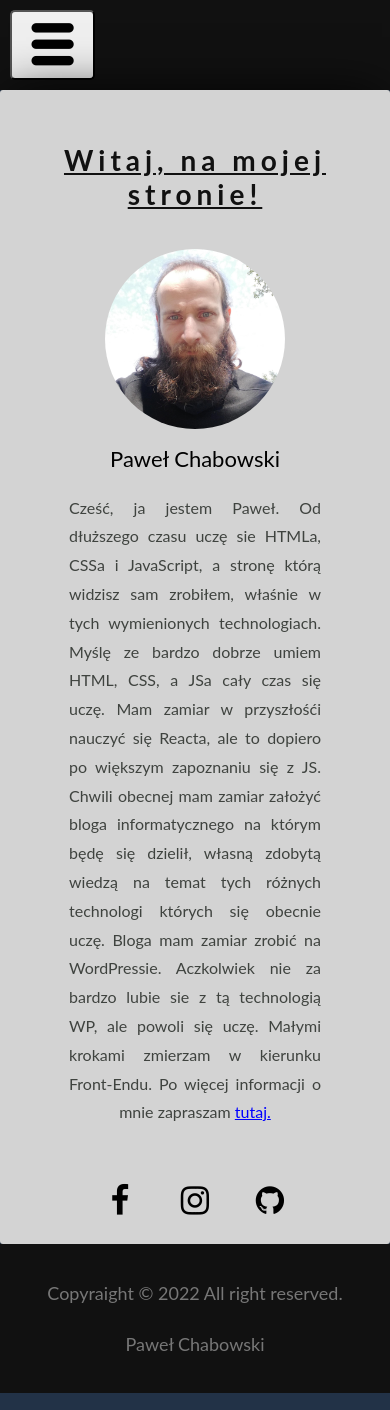
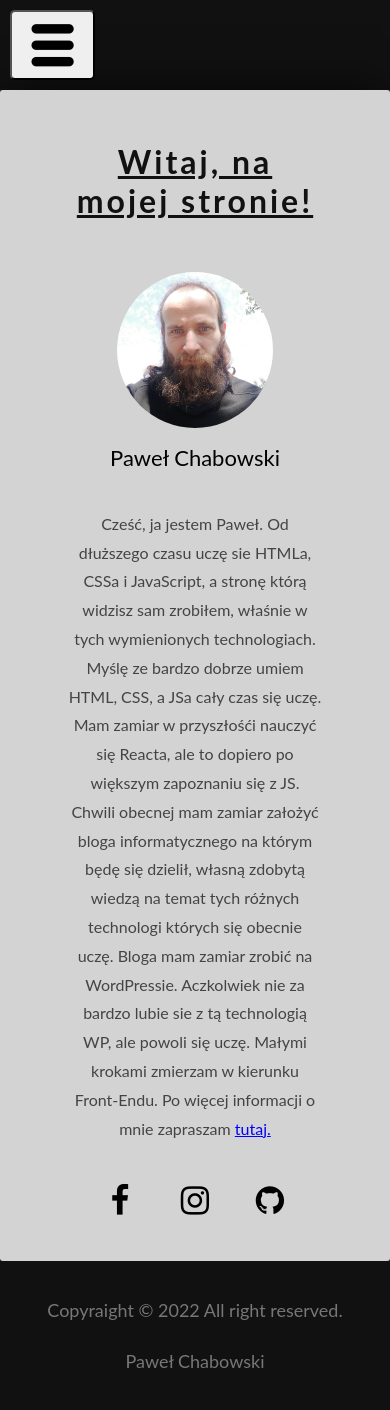
Before and after one commit to PChabowski/pchabowski.github.io, a plain HTML site: page index.html in a window 390 px wide. Drawn offline with Linux system fonts and the light colour scheme.

Commit message:
update index and css to be used flexbox

```diff
--- a/index.html
+++ b/index.html
@@ -12,9 +12,8 @@
 
 </head>
   <body>
-	<header class="bg-dark">
-		<nav>
-			<div class="menu">
+	<header class="bg-color">
+		<nav class="menu">
 				<button class="icon-menu" onclick="openMenu()" type="button"></button>
 				<div id="Topnav" class="Topnav">
             <a class="button ative" id="defaultOpen" onclick="onePage('strona-glowna', this)" href="#strona-glowna">Strona główna</a>
@@ -22,15 +21,12 @@
             <a class="button" onclick="onePage('projekty', this)" href="#projekty">Projekty</a>
             <a class="button" onclick="onePage('kontakt', this)" href="#kontakt">Kontakt</a>
 				</div>
-			</div>
 		</nav>
 	</header>
-
-	<div id="content">
-		<main>
+	<main id="content">
     <article class="article show" id="strona-glowna">
 		<header>
-				  	<h3>Witaj, na mojej stronie!</h3>
+			<h1>Witaj, na mojej stronie!</h1>
 		</header>
 		<figure>
 			<img src="img.jpg" width="300" height="220">
@@ -38,10 +34,9 @@
 		</figure>
         <p>Cześć, ja jestem Paweł. Od dłuższego czasu uczę sie HTMLa, CSSa i JavaScript, a stronę którą widzisz sam zrobiłem, właśnie w tych wymienionych technologiach. Myślę ze bardzo dobrze umiem HTML, CSS, a JSa cały czas się uczę. Mam zamiar w przyszłośći nauczyć się Reacta, ale to dopiero po większym zapoznaniu się z JS. Chwili obecnej mam zamiar założyć bloga informatycznego na którym będę się dzielił, własną zdobytą wiedzą na temat tych różnych technologi których się obecnie uczę. Bloga mam zamiar zrobić na WordPressie. Aczkolwiek nie za bardzo lubie sie z tą technologią WP, ale powoli się uczę. Małymi krokami zmierzam w kierunku Front-Endu. Po więcej informacji o mnie zapraszam <a onclick="onePage('o-mnie', about)" href="#o-mnie">tutaj.</a></p>
     </article>
-
     <article class="article" id="o-mnie">
       <header>
-            <h3>O mnie</h3>
+        <h1>O mnie</h1>
       </header>
       <figure>
         <img src="img.jpg" width="300" height="220">
@@ -51,10 +46,9 @@
       <p>Po za tym ze, uczę się języka Front-Endowego i uwilbiam się uczyć i rozwijać. Mam też inne zainteresowania, np. uwielbiam grać na gitarz, i zarówno tak jak przy programowaniu i przy graniu na gitarze, to i przy jednym i drugim mam stany flow. Mówię sobie, pogram sobie chwile na gitarze albo zaprojektuję strone. I ta chwila mija, a potem patrzę na zegra i widzę jak mineły 2, 3, 4 godziny albo i więcej, i się zastanawiasz jak ten czas mógł tak szybko minąć? przecież to była zaledwie chwila, a tu czas iść do pracy albo innymi obowiązkami zająć.</p>
       <p>Również po za uczeniem się i samorozwojem, lubie też iść sobie po biegać, tak ze 30 minut dla zdrowia. Ostanimi czasy zaczynam czytać więcej książek, a nawet też rozwiązuje sudoku, coraz częściej widzę jak rozwiązywanie sudoku pomaga przy rozwiązywaniu problemów przy programowaniu, i nie tylko przy programowaniu. Uwielbiam też czasami spisywać własne myśli i spostrzeżenia na temat życia, którymi rzadziej dzielę się na swoim obecnym, blogu o <a href="https://symbolicthelightoflife.blogspot.com/" target="_blank">tutaj.</a> Myślę że to by było już, na tyle o mnie. Dziękuję za uwage;)</p>
     </article>
-
     <article class="article" id="projekty">
       <header>
-            <h3>Moje Projekty</h3>
+        <h1>Moje Projekty</h1>
         <h2>Moja strona</h2>
       </header>
       <p>
@@ -65,22 +59,18 @@
         <p>informacje o kolejny projekcie.</p>
       </header>
     </article>
-
     <article class="article" id="kontakt">
       <header>
-            <h3>Kontak do mnie</h3>
+        <h1>Kontak do mnie</h1>
         <h2>Paweł Chabowski</h2>
       </header>
-          <div class="contact">
         <p>Jeśli masz jakieś pytanie lub chciałbyś podzielić sie jakąś informacją albo zapytać o współpracę, to zapraszam do kontaktu.</p>
         <p>
           <b>Email:</b> <a href="mailto:p.chabowski1@gmail.com">p.chabowski1@gmail.com</a>
         </p>
         <p>Postaram sie odpowiedzieć w miare najszybciej jak to tylko będzie możliwe. Zapraszam również do kontatku przez podane niżej social media.</p>
-          </div>
     </article>
-
-				<div class="social clear">
+		<div class="social">
         <a href="https://www.facebook.com/profile.php?id=100007308978966" target="_blank">
           <i class="icon-facebook">
           </i>
@@ -95,14 +85,13 @@
         </a>
 		</div>
 	</main>
-	</div>
-    <button onclick="goTop()" id="goTop" title="Go to top"><span>↑</span></button>
-	<footer class="bg-dark">
+	<footer class="bg-color">
     <div>
       <p>Copyraight &copy; 2022 All right reserved.</p>
 			<p>Paweł Chabowski</p>
 		</div>
 	</footer>
+  <button onclick="goTop()" id="goTop" title="Go to top"><span>↑</span></button>
 	<script src="menu.js"></script>
 </body>
 </html>
--- a/main.css
+++ b/main.css
@@ -1,46 +1,49 @@
-body, html
-{
+body, html {
 	background-color: #223247;
 	margin: 0;
 	font: 400 15px/1.8 "Lato", sans-serif;
 	color: #777;
 }
 
-h3 {
-  letter-spacing: 5px;
+h1 {
+  letter-spacing: 3px;
   text-decoration: underline;
-  font: 28px "Lato", sans-serif;
+  font: 32px "Lato", sans-serif;
   font-weight: bold;
   color: #111;
   padding-bottom: 10px;
 }
+
 h2 {
 	margin-bottom: 0;
 	color: black;
 }
 
-.clear:after{
-	content: "";
-	display: table;
-	clear: both;
+header.bg-color {
+	margin-bottom: 45px;
 }
 
-.menu{
-	line-height: 65px;
-	min-height: 65px;
-	text-align: center;
+.bg-color {
+	background-color: #111;
+	flex-direction: column;
 }
 
-.Topnav{
-	line-height: 2;
-	display: inline-block;
-	vertical-align: middle;
+.menu {
+	min-height: 65px;
+    flex-direction: column;
+    justify-content: center;
+
 }
 
-.button
-{
-	display: inline-block;
+.Topnav {
+	flex-direction: row;
+	align-items: center;
+	align-self: center;
+}
+
+a.button {
 	text-decoration: none;
+	text-align: center;
 	color: rgba(255,255,255,.55);
 	letter-spacing: 2px;
 	font-size: 18px;
@@ -49,8 +52,11 @@ h2 {
 	margin-right: 5px;
 }
 
-.icon-menu{
+.icon-menu {
 	display: none;
+	flex-wrap: wrap;
+	justify-content: center;
+	align-items: center;
 	cursor: pointer;
 	width: 85px;
 	height: 70px;
@@ -60,30 +66,25 @@ h2 {
 	padding: 0;
 }
 
-.icon-menu:hover{background-color: #4f4f4f;}
+.icon-menu:hover {background-color: #4f4f4f;}
 
-
-.button:hover,
-.active
-{
+a.button:hover,
+a.active {
 	background-color: lightgrey;
 	text-decoration: 2px underline;
 	border-radius: 5px;
 	color: #111;
 }
 
-.bg-dark
-{
-	background-color: #111;
-}
-
-#content
-{
+#content {
+	width: 80%;
+	flex-flow: column wrap;
 	text-align: center;
-	width: 80%;
+	align-items: center;
 	background-color: lightgrey;
+	margin: auto;
+	padding: 25px 0;
 	border-radius: 3px;
-	margin: 40px auto;
     -webkit-box-shadow: 0px 0px 50px -8px rgba(0, 0, 0, 1);
 	-moz-box-shadow: 0px 0px 50px -8px rgba(0, 0, 0, 1);
 	box-shadow: 0px 0px 50px -8px rgba(0, 0, 0, 1);
@@ -91,61 +92,49 @@ h2 {
 
 .article {
 	display: none;
-	min-height: 578px;
-	padding: 25px 55px;
+	width: 65%;
+	font-size: 16px;
+	color: #444;
+	flex-flow: column wrap;
+	min-height: 576px;
 }
 
+#content,
+.bg-color,
+.menu,
+.Topnav,
+.social,
 .show {
-	display: block;
+	display: flex;
 }
 
-#content p
-{
-	font-size: 16px;
-	width: 90%;
-	margin: auto;
-	margin-bottom: 7px;
-	color: #3f433f;
-	text-align: justify;
-	text-align-last: center;
+.article a {
+	color: blue;
+	text-decoration: 1px underline;
+	cursor: pointer;
 }
 
-#content p > a{
-	color: blue;
-	text-decoration: 1px underline;
-	cursor: pointer;}
-
-#content img
-{
+.article img {
 	display: block;
 	margin: auto;
 	border-radius: 50%;
-    height: 350px;
-    width: 350px;
+	height: 350px;
+	width: 350px;
 }
 
-#content figcaption
-{
+.article figcaption {
 	margin-top: 10px;
 	font-size: 22px;
 	color: black;
 }
 
-.contact {
-    width: 65%;
-    margin: auto;
+.social {
+	margin: 7px 0;
 }
 
-.social{
-	display: inline-block;
-	margin: 7px auto;
-}
-
-.social a{
-	display: block;
+.social a {
 	margin: 2px 8px;
 	padding: 2px;
-	float: left;
 	font-size: 33px;
 	width: 55px;
 	height: 55px;
@@ -153,67 +142,66 @@ h2 {
 	color: black;
 }
 
-.social a:hover{
+.social a:hover {
 	background-color: #1b2839;
 	border-radius: 50%;
 	color: #d3d3d3;
 }
 
-footer.bg-dark{
-	padding: 15px;
+footer.bg-color {
 	text-align: center;
 	font-size: 18px;
+	padding: 15px;
+	margin-top: 45px;
 }
 
 @media screen and (max-width: 1340px){
-	.Topnav{display: none;}
+	.Topnav{
+		display: none;
+		flex-direction: column;
+	}
+
 	.menu{padding: 10px;}
-	.show, .icon-menu{display: block;}
-	.button{
-		float: none;
-		width: 50%;
-		margin: 15px auto;
-	}
-	.contact {
-    width: 95%;
-    margin: auto;
+	.button{margin: 15px;}
+
+	.show,
+	.icon-menu {
+		display: flex;
 	}
 }
 
 @media screen and (max-width: 700px){
-	#content {
-		width: 100%;
+	#content,
+	header.bg-color,
+	footer.bg-color {
 		margin: 0;
 	}
-	#content img {
-    height: auto;
-    width: 90%;
-	}
-	.button {
-		width: 80%;
-		margin: 15px auto;
-	}
-	.contact {
-    width: 100%;
-    margin: auto;
+
+	#content {width: 100%;}
+
+	.Topnav {align-items: stretch;}
+
+	.article img {
+    	height: auto;
+    	width: 90%;
 	}
 }
 
 #goTop {
   display: none;
+  width: 65px;
+  height: 65px;
   position: fixed;
-  bottom: 15px;
-  right: 15px;
-  z-index: 99;
+  bottom: 20px;
+  right: 20px;
   font-size: 18px;
   border: none;
-  outline: none;
   background-color: #55555599;
   color: white;
   cursor: pointer;
-  padding: 15px;
-  border-radius: 4px;
+  border-radius: 5px;
   transition: all 0.5s;
+  z-index: 99;
 }
 
 #goTop:hover {
```
Lines whose indentation alone changed are shown as unchanged.
